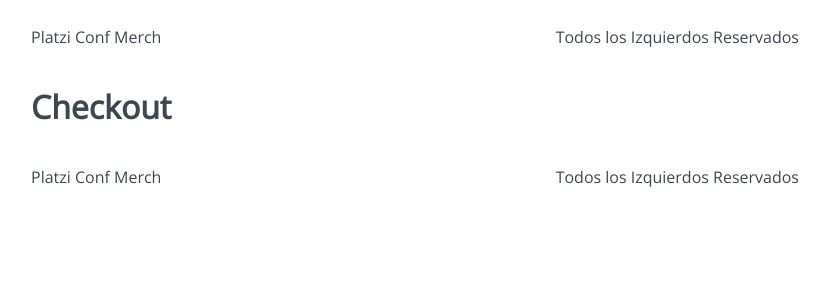
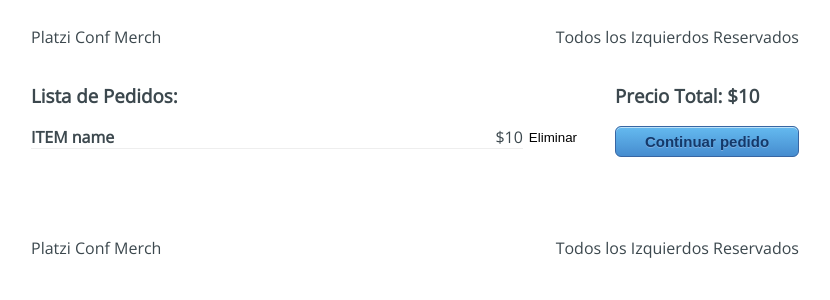
Before and after one commit to lgfh98/platzi-conf-merch-travis-ci, a React app: page /checkout in a window 1280 px wide. Shown: the top 300 px of the page, without its empty margins (225-1055 px from the left). Built offline with nearby package versions, Linux system fonts and the light colour scheme.

Commit message:
estilos checkout

```diff
--- a/src/containers/Checkout.jsx
+++ b/src/containers/Checkout.jsx
@@ -1,7 +1,22 @@
 import React from 'react';
+import '../styles/components/Checkout.css';
 
-const Checkout = () => {
-  return <h1>Checkout</h1>;
-};
-
+const Checkout = () => (
+  <div className="Checkout">
+    <div className="Checkout-content">
+      <h3>Lista de Pedidos:</h3>
+      <div className="Checkout-item">
+        <div className="Checkout-element">
+          <h4>ITEM name</h4>
+          <span>$10</span>
+        </div>
+        <button type="button">Eliminar</button>
+      </div>
+    </div>
+    <div className="Checkout-sidebar">
+      <h3>Precio Total: $10</h3>
+      <button type="button">Continuar pedido</button>
+    </div>
+  </div>
+);
 export default Checkout;
```
